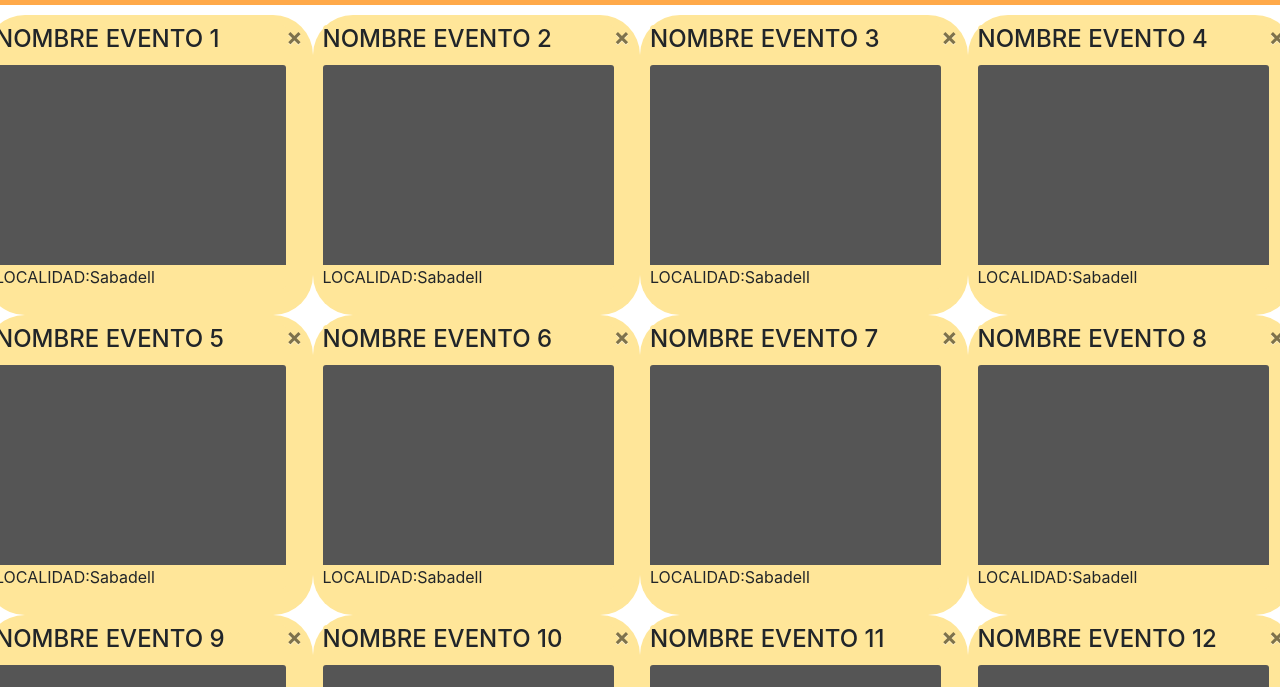
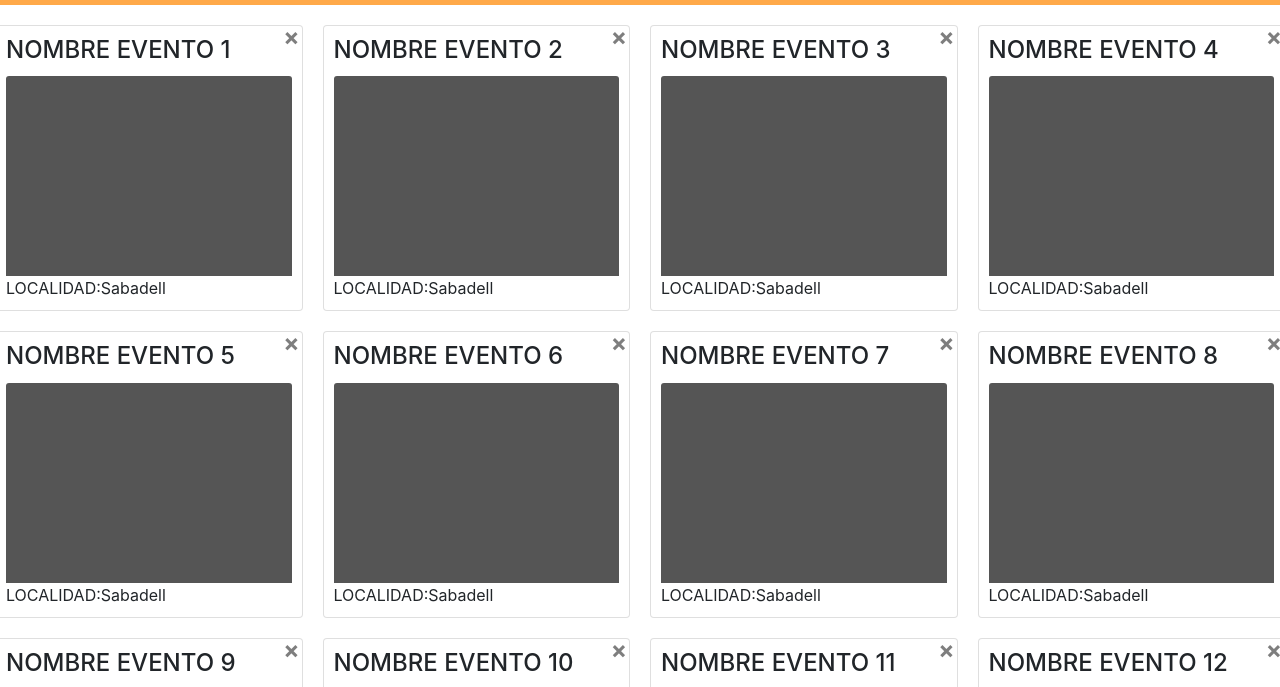
Before and after one commit to DamEsdiProyecto/moveon, a plain HTML site: page tablon.html in a window 1280 px wide. Shown: the part 53-740 px from the top of the page. Drawn offline with nearby package versions, Linux system fonts and the light colour scheme.

Commit message:
borrado de elementos con un boton x

```diff
--- a/css/tablon.css
+++ b/css/tablon.css
@@ -6,17 +6,21 @@
 li.col-md-3{
     border-radius: 40px;
     padding:10px;
-    background-color: #FFE699;
     min-height:300px;
 }
-.card{
-  background-color: #FFE699;
-  border-style:none;
+.card {
+  padding: 10px;
 }
+
 .close{
-  padding-left:10px;
+  z-index:50;
+  display:inline;
+  position: absolute;
+      top: 10px;
+      right: 13px;
 }
 .card-img-top{
+
   min-height:200px;
 }
 .modal{
--- a/js/cargarElementos.js
+++ b/js/cargarElementos.js
@@ -6,10 +6,11 @@
         var tituloEvento="NOMBRE EVENTO";
         var localidad="Sabadell";
         intro+=` <li class="col-md-3">
-                <button type="button" class="close" aria-label="Close">
+                <button type="button"  class="close" aria-label="Close">
                 <span aria-hidden="true">&times;</span>
                 </button>
                   <div class="card" id="elem${i}>
+
                       <div class="card-block">
 
                         <h4 class="card-title">${tituloEvento} ${i+1}</h4>
@@ -17,8 +18,7 @@
                         <div><span>LOCALIDAD:</span><span>${localidad}</span></div>
                       </div>
                     </div>
-                  </li>
-                    `;
+                  </li>`;
       }
       intro+=`</ul>`;
       document.getElementById('tablon').innerHTML=intro;
--- a/tablon.html
+++ b/tablon.html
@@ -101,6 +101,11 @@
     <script src="https://cdnjs.cloudflare.com/ajax/libs/popper.js/1.12.3/umd/popper.min.js" integrity="sha384-vFJXuSJphROIrBnz7yo7oB41mKfc8JzQZiCq4NCceLEaO4IHwicKwpJf9c9IpFgh" crossorigin="anonymous"></script>
     <script src="https://maxcdn.bootstrapcdn.com/bootstrap/4.0.0-beta.2/js/bootstrap.min.js" integrity="sha384-alpBpkh1PFOepccYVYDB4do5UnbKysX5WZXm3XxPqe5iKTfUKjNkCk9SaVuEZflJ" crossorigin="anonymous"></script>
     <script>
+
+        $('.close').click(function(){
+          var $target = $(this).parents('li');
+          $target.hide('slow', function(){ $target.remove();});
+        })
         $('div.card').click(function(event){
         event.preventDefault();
         var content = $('.modal-body');
@@ -111,10 +116,7 @@
         $(".modal-profile").modal({show:true});
         });
 
-        $('.close').click(function(){
-          var $target = $(this).parents('li');
-          $target.hide('slow', function(){ $target.remove(); });
-        })
+
     </script>
 
   </body>
```
